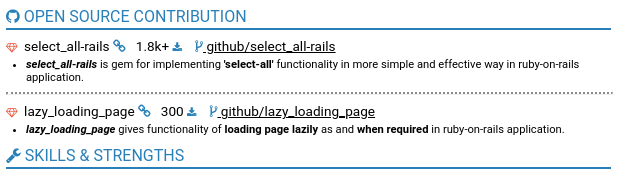
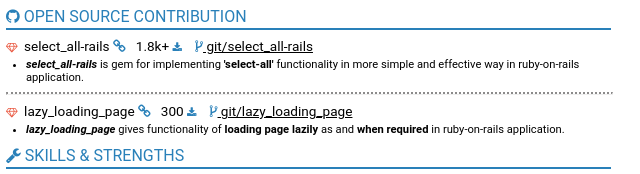
Before and after one commit to JigneshSatam/resume-builder, a plain HTML site: page index.html in a window 1280 px wide. Shown: the part 510-684 px from the top of the page, 634-1274 px from the left. Drawn offline with Linux system fonts and the light colour scheme; a web font is replaced by a local one.

Commit message:
CHnaged github from git

```diff
--- a/index.html
+++ b/index.html
@@ -291,7 +291,7 @@
               &nbsp
               <a href="https://github.com/JigneshSatam/select_all-rails">
                 <i class="fa fa-code-fork"></i>
-                github/select_all-rails
+                git/select_all-rails
               </a>
             </div>
             <div class="discription">
@@ -313,7 +313,7 @@
               &nbsp
               <a href="https://github.com/JigneshSatam/lazy_loading_page">
                 <i class="fa fa-code-fork"></i>
-                github/lazy_loading_page
+                git/lazy_loading_page
               </a>
             </div>
             <div class="discription">
```
